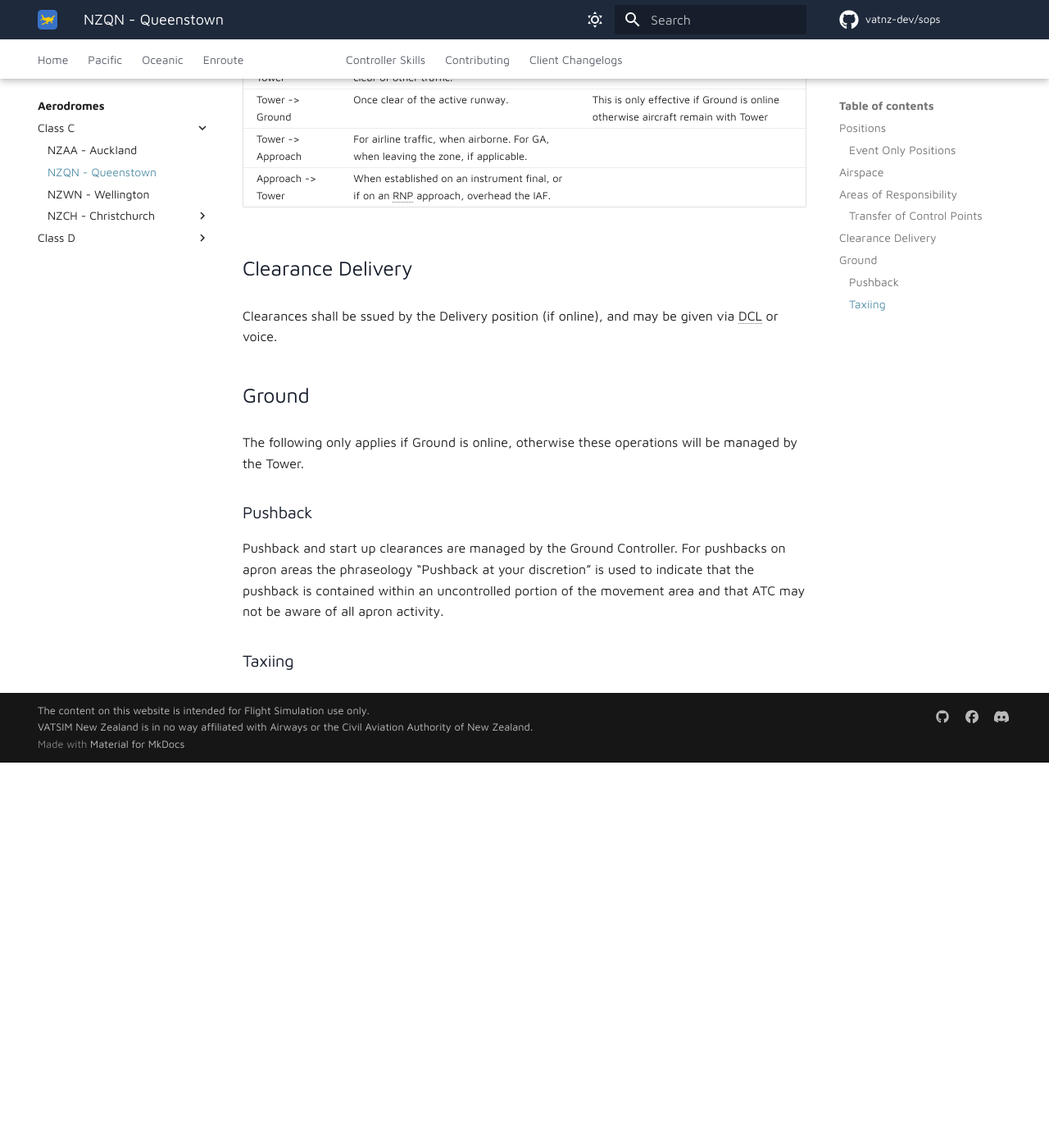
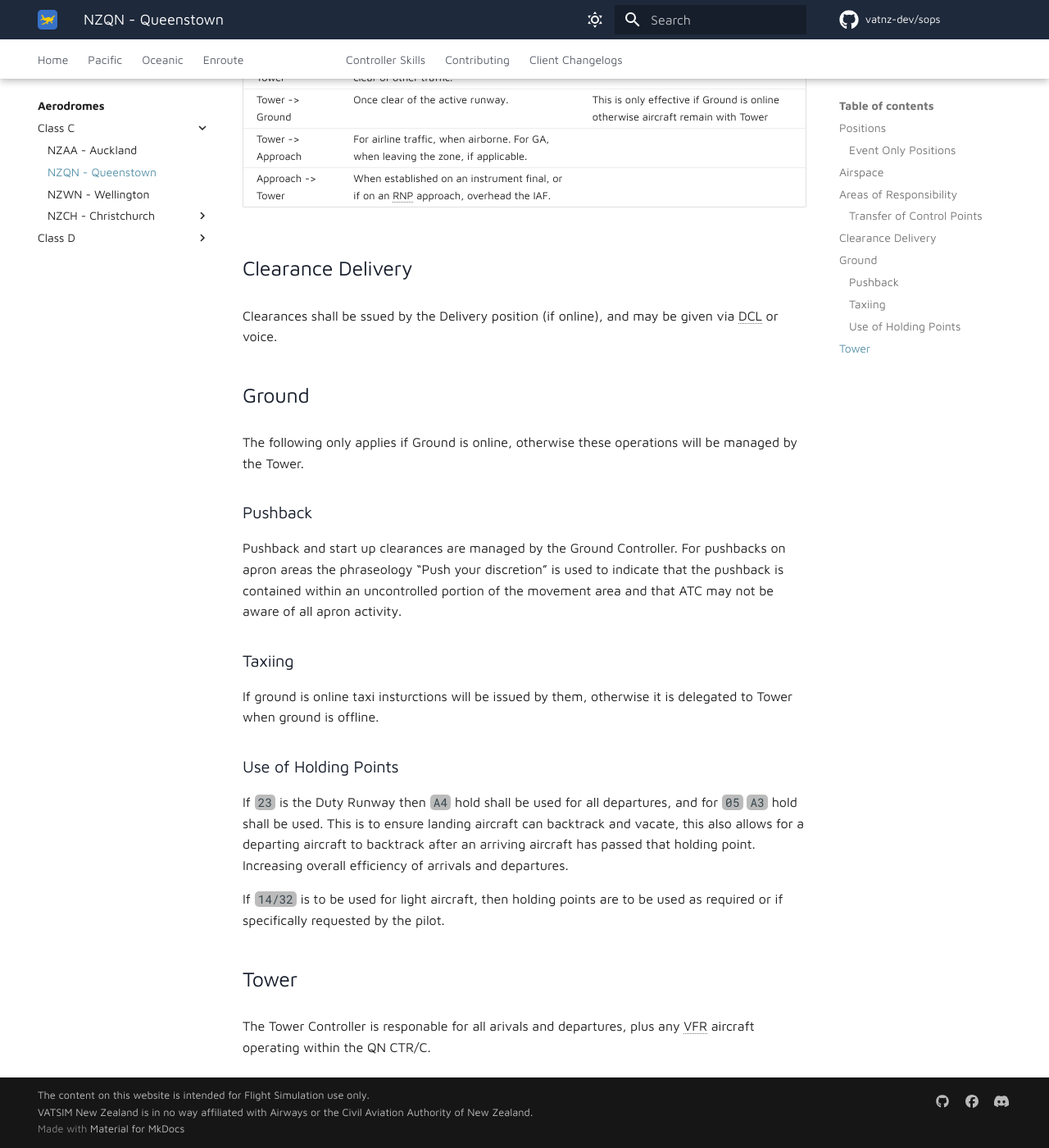
Before and after one commit to vatnz-dev/sops, an MkDocs documentation site: the page built from docs/aerodromes/Class-C/nzqn.md, in a window 1280 px wide and 1400 px high, scrolled down 2451 px. Shown: the whole window at 82% size. Built offline with MkDocs 1.6.1 and Material for MkDocs 9.7.7, drawn with Linux system fonts in a browser that asks for light colours; comment, search, counter and statistics services are not loaded; before the commit the page ends 3381 px from its top, so only the background shows below that.

Commit message:
Add Holding Points

```diff
--- a/docs/aerodromes/Class-C/nzqn.md
+++ b/docs/aerodromes/Class-C/nzqn.md
@@ -60,7 +60,19 @@ The following only applies if Ground is online, otherwise these operations will
 
 ### Pushback
 
-Pushback and start up clearances are managed by the Ground Controller. For pushbacks on apron areas the phraseology “Pushback at your discretion” is used to indicate that the pushback
+Pushback and start up clearances are managed by the Ground Controller. For pushbacks on apron areas the phraseology “Push your discretion” is used to indicate that the pushback
 is contained within an uncontrolled portion of the movement area and that ATC may not be aware of all apron activity.
 
 ### Taxiing
+
+If ground is online taxi insturctions will be issued by them, otherwise it is delegated to Tower when ground is offline.
+
+### Use of Holding Points
+
+If `23` is the Duty Runway then `A4` hold shall be used for all departures, and for `05` `A3` hold shall be used. This is to ensure landing aircraft can backtrack and vacate, this also allows for a departing aircraft to backtrack after an arriving aircraft has passed that holding point. Increasing overall efficiency of arrivals and departures.
+
+If `14/32` is to be used for light aircraft, then holding points are to be used as required or if specifically requested by the pilot.
+
+## Tower
+
+The Tower Controller is responable for all arivals and departures, plus any VFR aircraft operating within the QN CTR/C.
```
